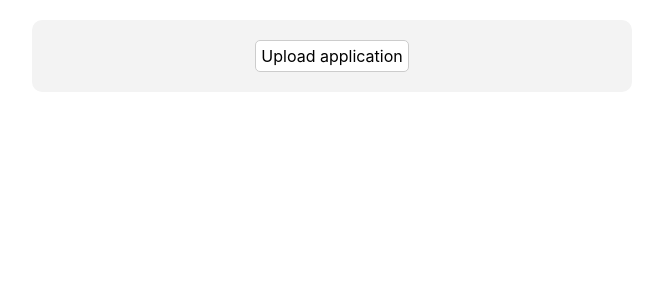
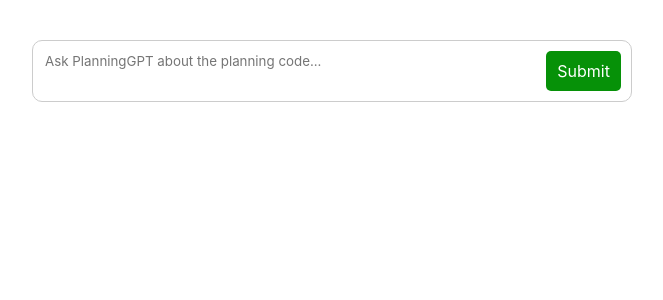
Before and after one commit to alexshadley/planning-code-search, a React (Create React App) app in the folder frontend/: page / in a window 1280 px wide. Shown: the top 300 px of the page, without its empty margins (308-971 px from the left). Built offline with nearby package versions, Linux system fonts and the light colour scheme.

Commit message:
works as simple search

```diff
--- a/frontend/src/App.tsx
+++ b/frontend/src/App.tsx
@@ -4,7 +4,7 @@ import check from "./check-circle-svgrepo-com.svg";
 import { CircleLoader, PropagateLoader } from "react-spinners";
 
 type Response = {
-  summary: string;
+  answer: string;
   relevant_documents: {
     name: string;
     relevance: string;
@@ -18,7 +18,7 @@ const App = () => {
   const [query, setQuery] = useState<string>("");
 
   const [response, setResponse] = useState<Response | null>(null);
-  const [answer, setAnswer] = useState<string | null>(null);
+  // const [answer, setAnswer] = useState<string | null>(null);
   const [responseLoading, setResponseLoading] = useState<boolean>(false);
 
   const onUpload = (f: File | null) => {
@@ -42,15 +42,13 @@ const App = () => {
       method: "POST",
       body: JSON.stringify({
         query,
-        application: appText ?? "",
       }),
       headers: {
         "Content-Type": "application/json",
       },
     }).then(async (r) => {
       const body = await r.json();
-      setResponse(body["summary"]);
-      setAnswer(body["answer"]);
+      setResponse(body["answer"]);
       setResponseLoading(false);
     });
   };
@@ -72,11 +70,9 @@ const App = () => {
           flexBasis: "600px",
         }}
       >
-        <UploadBox onUploadFile={onUpload} />
-        {appText && (
         <div className="query-box">
           <textarea
-              placeholder="Ask PlanningGPT about this application..."
+            placeholder="Ask PlanningGPT about the planning code..."
             className="textarea-hide"
             value={query}
             onChange={(e) => setQuery(e.currentTarget.value)}
@@ -85,11 +81,10 @@ const App = () => {
             Submit
           </div>
         </div>
-        )}
         {/* {answer && <div className="shit-response">{answer}</div>} */}
         {response && (
           <>
-            <div className="shit-response">{response["summary"]}</div>
+            <div className="shit-response">{response["answer"]}</div>
 
             {response["relevant_documents"].map((d) => (
               <div className="shit-response">
```
Also changed, not shown: 2 other files (tests, documents, lock files or other folders). Lines whose indentation alone changed are shown as unchanged.
